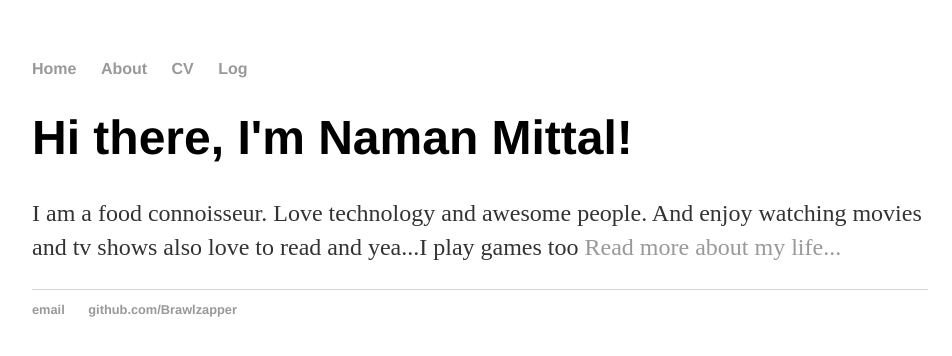
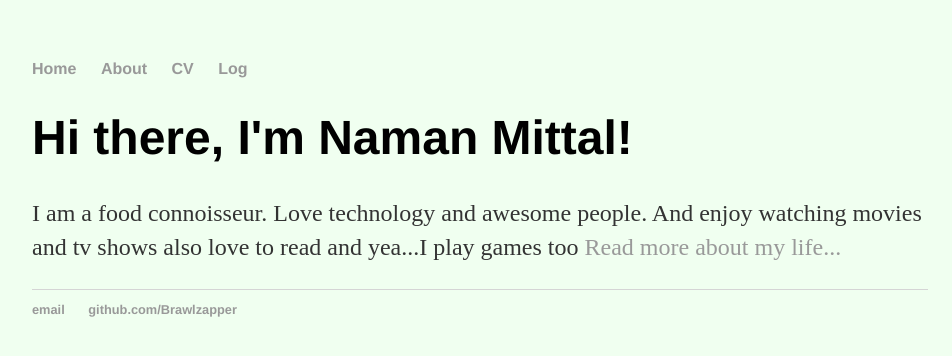
Before and after one commit to Brawlzapper/brawlzapper.github.io, a Jekyll site: the page built from index.html, in a window 1280 px wide. Shown: the top 356 px of the page, without its empty margins (160-1112 px from the left). Built offline with Jekyll 4.4.1, drawn with Linux system fonts in a browser that asks for light colours.

Commit message:
Update main.css
Added BG-Color

```diff
--- a/css/main.css
+++ b/css/main.css
@@ -1,6 +1,7 @@
 body {
     margin: 60px auto;
     width: 70%;
+    background-color: honeydew;
 }
 nav ul, footer ul {
     font-family:'Helvetica', 'Arial', 'Sans-Serif';
```
